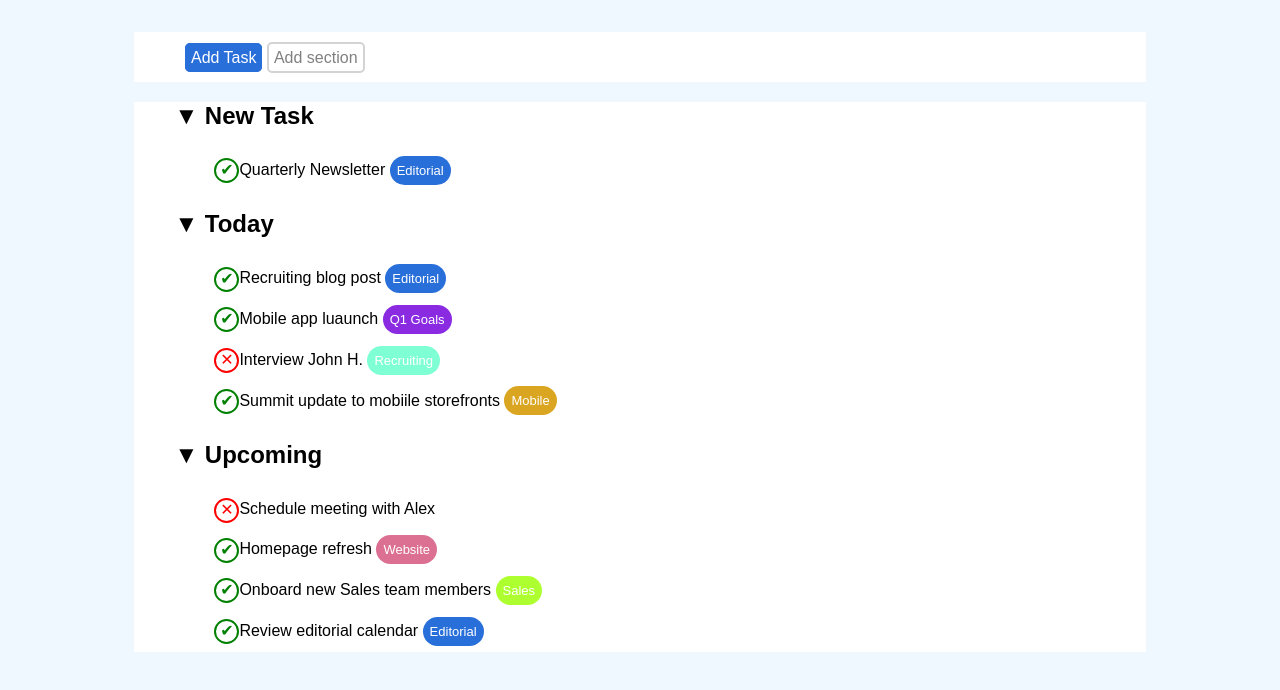
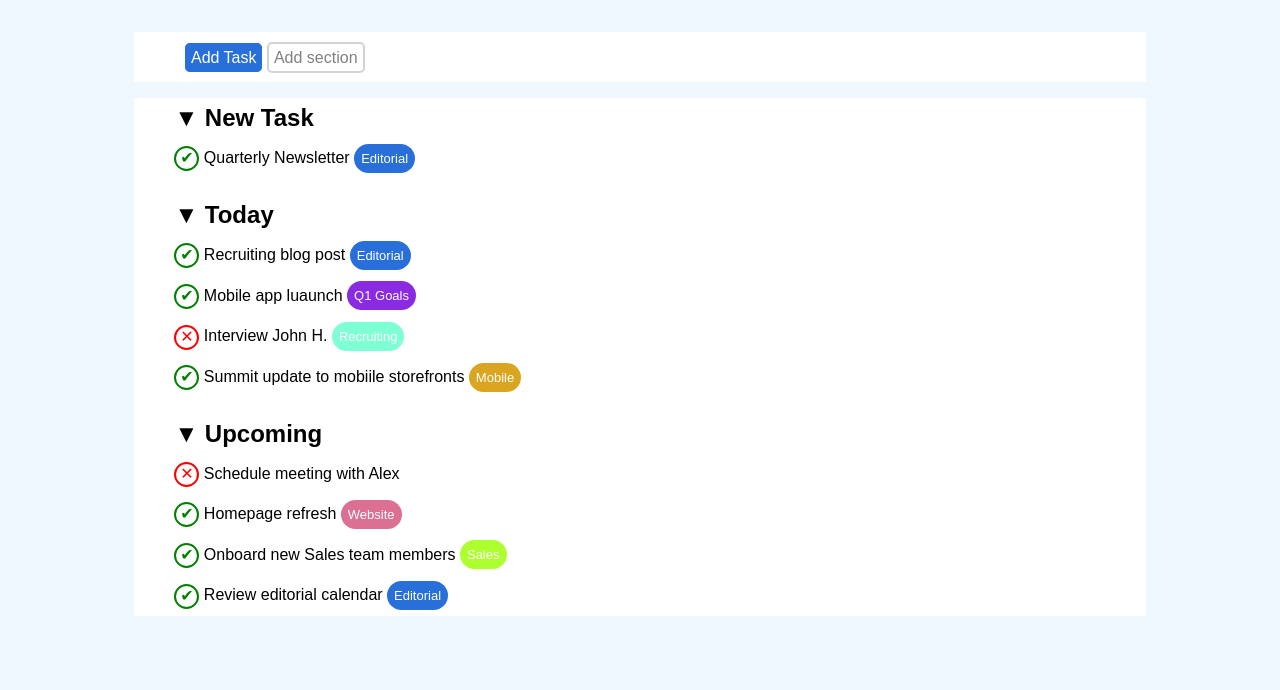
Before and after one commit to MrLorenzo7991/html-css-toboolist, a plain HTML site: page index.html in a window 1280 px wide. Shown: the part 72-762 px from the top of the page. Drawn offline with Linux system fonts and the light colour scheme.

Commit message:
Allineato cecklists

```diff
--- a/index.html
+++ b/index.html
@@ -25,28 +25,23 @@
             </section>
         <!--Cecklists-->
             <section id="cecklists">
-                <ul class="liste">
-                    <li><h2>&#x25BC; New Task</h2>
-                        <ul class="liste interne">
-                            <li><div class="ceck">&#10004;</div>Quarterly Newsletter <span class="box editorial">Editorial</span></li>
-                        </ul>
-                    </li>
-                    <li><h2>&#x25BC; Today</h2>
-                        <ul class="liste interne">
-                            <li><div class="ceck">&#10004;</div>Recruiting blog post <span class="box editorial">Editorial</span></li>
-                            <li><div class="ceck">&#10004;</div>Mobile app luaunch <span class="box q1">Q1 Goals</span></li>
-                            <li><div class="ceck-neg">&#10005;</div>Interview John H. <span class="box recruting">Recruiting</span></li>
-                            <li><div class="ceck">&#10004;</div>Summit update to mobiile storefronts <span class="box mobile">Mobile</span></li>
-                        </ul>
-                    </li>
-                    <li><h2>&#x25BC; Upcoming</h2>
-                        <ul class="liste interne">
-                            <li><div class="ceck-neg">&#10005;</div>Schedule meeting with Alex</li>
-                            <li><div class="ceck">&#10004;</div>Homepage refresh <span class="box website">Website</span></li>
-                            <li><div class="ceck">&#10004;</div>Onboard new Sales team members <span class="box sales">Sales</span></li>
-                            <li><div class="ceck">&#10004;</div>Review editorial calendar <span class="box editorial">Editorial</span></li>
-                        </ul>
-                    </li>
+                <ul class="liste interne">
+                    <li><div class="titoli">&#x25BC; New Task</div></li>
+                            <li><div class="ceck">&#10004;</div> Quarterly Newsletter <span class="box editorial">Editorial</span></li>
+                </ul>
+                <ul class="liste interne">
+                    <li><div class="titoli">&#x25BC; Today</div></li>
+                            <li><div class="ceck">&#10004;</div> Recruiting blog post <span class="box editorial">Editorial</span></li>
+                            <li><div class="ceck">&#10004;</div> Mobile app luaunch <span class="box q1">Q1 Goals</span></li>
+                            <li><div class="ceck-neg">&#10005;</div> Interview John H. <span class="box recruting">Recruiting</span></li>
+                            <li><div class="ceck">&#10004;</div> Summit update to mobiile storefronts <span class="box mobile">Mobile</span></li>
+                </ul>
+                <ul class="liste interne">
+                    <li><div class="titoli">&#x25BC; Upcoming</div></li>
+                            <li><div class="ceck-neg">&#10005;</div> Schedule meeting with Alex</li>
+                            <li><div class="ceck">&#10004;</div> Homepage refresh <span class="box website">Website</span></li>
+                            <li><div class="ceck">&#10004;</div> Onboard new Sales team members <span class="box sales">Sales</span></li>
+                            <li><div class="ceck">&#10004;</div> Review editorial calendar <span class="box editorial">Editorial</span></li>
                 </ul>
             </section>
     </main>
--- a/style.css
+++ b/style.css
@@ -61,9 +61,11 @@ body{
     }
     .liste{
        list-style: none;
+       line-height: 40px;
     }
-    .interne{
-        line-height: 40px;
+    .titoli{
+        font-size: x-large;
+        font-weight: bold;
     }
     .ceck{
         height: 25px;
```
